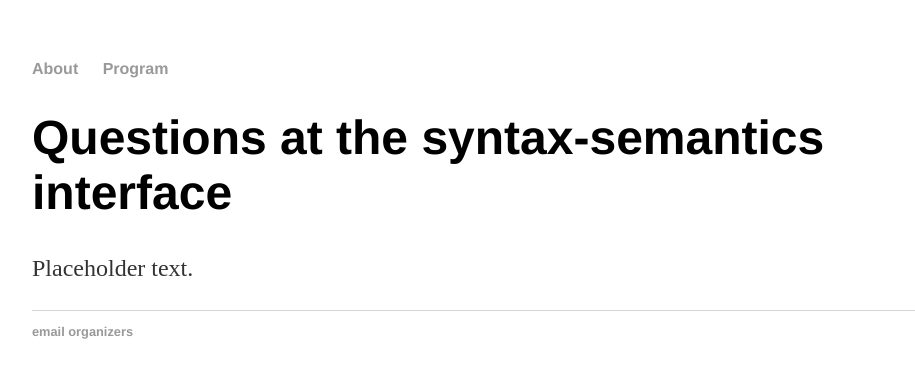
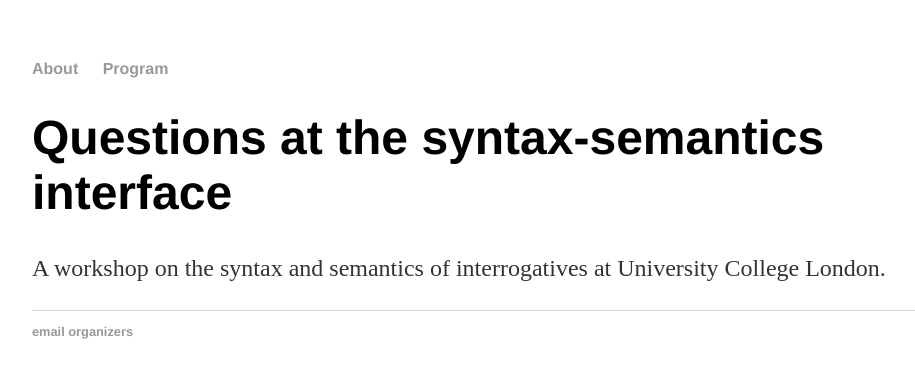
Before and after one commit to patrl/old-site, a Jekyll site: the page built from workshop/index.html, in a window 1280 px wide. Shown: the top 378 px of the page, without its empty margins (160-1075 px from the left). Built offline with Jekyll 4.4.1, drawn with Linux system fonts in a browser that asks for light colours.

Commit message:
Minor changes

```diff
--- a/workshop/index.html
+++ b/workshop/index.html
@@ -4,5 +4,5 @@ title: Questions at the syntax-semantics interface
 ---
 <div class="blurb">
 	<h1>Questions at the syntax-semantics interface</h1>
-	<p>Placeholder text.</p>
+	<p>A workshop on the syntax and semantics of interrogatives at University College London.</p>
 </div><!-- /.blurb -->
```
